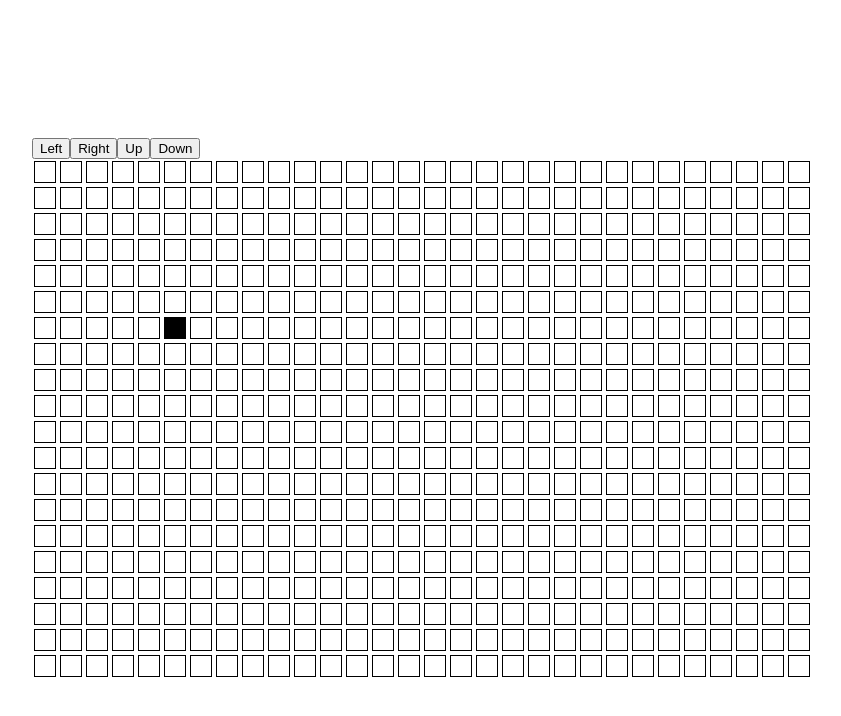
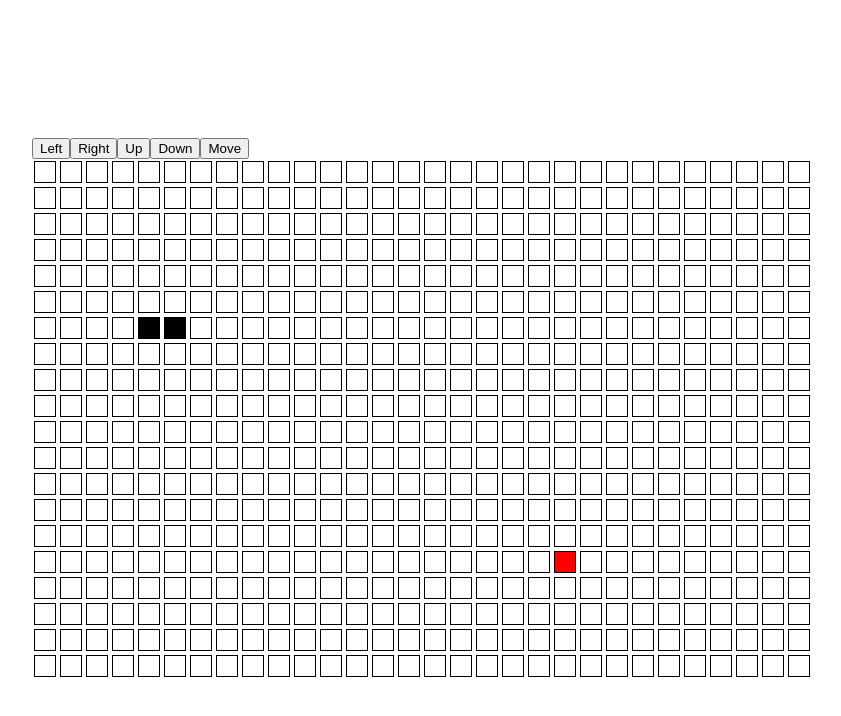
Before and after one commit to slowcoder69/snake-react, a React (Vite) app: page / in a window 1280 px wide. Shown: the top 716 px of the page, without its empty margins (218-1059 px from the left). Built offline with nearby package versions, Linux system fonts and the light colour scheme.

Commit message:
long snake

```diff
--- a/src/App.tsx
+++ b/src/App.tsx
@@ -3,53 +3,117 @@ import { Tile } from "./Tile";
 
 const COLUMNS = 30;
 const ROWS = 20;
+
+type Dir = "left" | "right" | "up" | "down";
+type TileState = "snake" | "food" | "";
+type Coor = { x: number; y: number };
+
 const grid: number[][] = new Array(ROWS).fill(new Array(COLUMNS).fill(0));
 
+function moveSnake(snake: Coor[], dir: Dir) {
+  const newSnake = snake.slice(0, snake.length - 1).map((i) => ({ ...i }));
+  const newHead: Coor = { x: 0, y: 0 };
+
+  if (dir === "left") {
+    newHead.x = newSnake[0].x - 1;
+    newHead.y = newSnake[0].y;
+  } else if (dir === "right") {
+    newHead.x = newSnake[0].x + 1;
+    newHead.y = newSnake[0].y;
+  } else if (dir === "up") {
+    newHead.x = newSnake[0].x;
+    newHead.y = newSnake[0].y - 1;
+  } else if (dir === "down") {
+    newHead.x = newSnake[0].x;
+    newHead.y = newSnake[0].y + 1;
+  }
+
+  newSnake.unshift(newHead);
+
+  return newSnake;
+}
+
 function App() {
-  const [snake, setSnake] = useState({ x: 5, y: 6 });
+  const [snake, setSnake] = useState<Coor[]>([
+    { x: 5, y: 6 },
+    { x: 4, y: 6 },
+  ]);
+  const [food, setFood] = useState<Coor>({ x: 20, y: 15 });
+  const [dir, setDir] = useState<Dir>("right");
 
-  function handleClick(dir: string) {
-    if (dir === "left") {
-      setSnake({
-        ...snake,
-        x: snake.x - 1,
-      });
-    } else if (dir === "right") {
-      setSnake({
-        ...snake,
-        x: snake.x + 1,
-      });
-    } else if (dir === "up") {
-      setSnake({
-        ...snake,
-        y: snake.y - 1,
-      });
-    } else if (dir === "down") {
-      setSnake({
-        ...snake,
-        y: snake.y + 1,
-      });
+  function setNextDir(nextDir: Dir) {
+    if (dir === "left" && nextDir === "right") return;
+    if (dir === "right" && nextDir === "left") return;
+    if (dir === "down" && nextDir === "up") return;
+    if (dir === "up" && nextDir === "down") return;
+
+    setDir(nextDir);
+  }
+
+  function moveOneStep() {
+    const newSnake = moveSnake(snake, dir);
+    const newHead = newSnake[0];
+
+    setSnake(newSnake);
+
+    if (newHead.x === food.x && newHead.y === food.y) {
+      const newHead: Coor = { x: 0, y: 0 };
+
+      if (dir === "left") {
+        newHead.x = newSnake[0].x - 1;
+        newHead.y = newSnake[0].y;
+      } else if (dir === "right") {
+        newHead.x = newSnake[0].x + 1;
+        newHead.y = newSnake[0].y;
+      } else if (dir === "up") {
+        newHead.x = newSnake[0].x;
+        newHead.y = newSnake[0].y - 1;
+      } else if (dir === "down") {
+        newHead.x = newSnake[0].x;
+        newHead.y = newSnake[0].y + 1;
+      }
+
+      // should set in next step
+      setSnake([newHead, ...snake]);
     }
   }
 
   const gameOver =
-    snake.x < 0 || snake.x >= COLUMNS || snake.y < 0 || snake.y >= ROWS;
+    snake[0].x < 0 ||
+    snake[0].x >= COLUMNS ||
+    snake[0].y < 0 ||
+    snake[0].y >= ROWS;
 
   return (
     <div>
       {gameOver && <div>Game Over</div>}
       <div>
-        <button onClick={() => handleClick("left")}>Left</button>
-        <button onClick={() => handleClick("right")}>Right</button>
-        <button onClick={() => handleClick("up")}>Up</button>
-        <button onClick={() => handleClick("down")}>Down</button>
+        {/* simulate arrow button */}
+        <button onClick={() => setNextDir("left")}>Left</button>
+        <button onClick={() => setNextDir("right")}>Right</button>
+        <button onClick={() => setNextDir("up")}>Up</button>
+        <button onClick={() => setNextDir("down")}>Down</button>
+        {/* simulate snake move manually */}
+        <button onClick={moveOneStep}>Move</button>
       </div>
       <div>
         {grid.map((row, y) => (
           <div className="row" key={y}>
-            {row.map((_, x) => (
-              <Tile key={x} isSnake={y === snake.y && x === snake.x} />
-            ))}
+            {row.map((_, x) => {
+              let state: TileState = "";
+
+              if (y === food.y && x === food.x) {
+                state = "food";
+              }
+
+              for (const i of snake) {
+                if (y === i.y && x === i.x) {
+                  state = "snake";
+                }
+              }
+
+              return <Tile key={x} state={state} />;
+            })}
           </div>
         ))}
       </div>
--- a/src/Tile.tsx
+++ b/src/Tile.tsx
@@ -1,7 +1,7 @@
 interface Props {
-  isSnake?: boolean;
+  state: "snake" | "food" | "";
 }
 
-export function Tile({ isSnake }: Props = { isSnake: false }) {
-  return <div className={`tile ${isSnake ? "is-snake" : ""}`}></div>;
+export function Tile({ state }: Props = { state: "" }) {
+  return <div className={`tile ${state}`}></div>;
 }
--- a/src/style.css
+++ b/src/style.css
@@ -5,17 +5,20 @@ body {
     min-height: 100vh;
 }
 
+.row {
+    display: flex;
+}
+
+
 .tile {
     width: 20px;
     height: 20px;
     border: 1px solid black;
     margin: 2px;
 }
-
-.row {
-    display: flex;
-}
-
-.is-snake {
+.tile.snake {
     background: black;
 }
+.tile.food {
+    background: red;
+}
```
